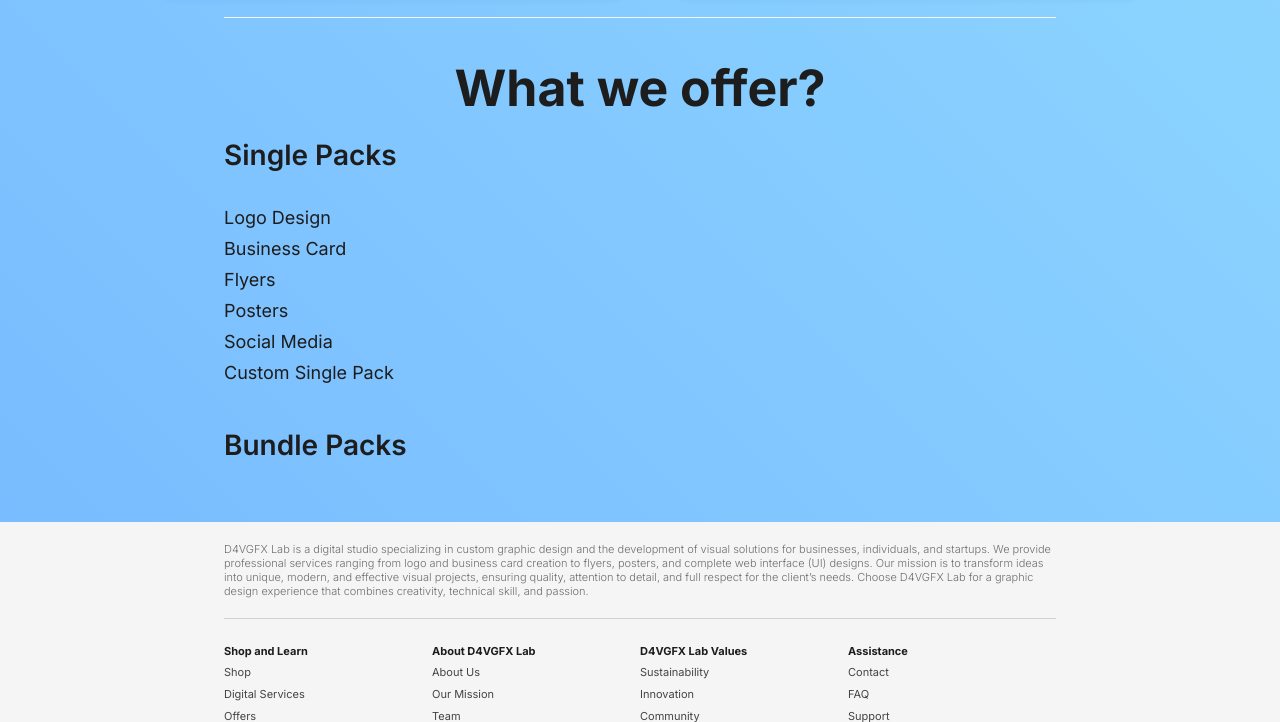
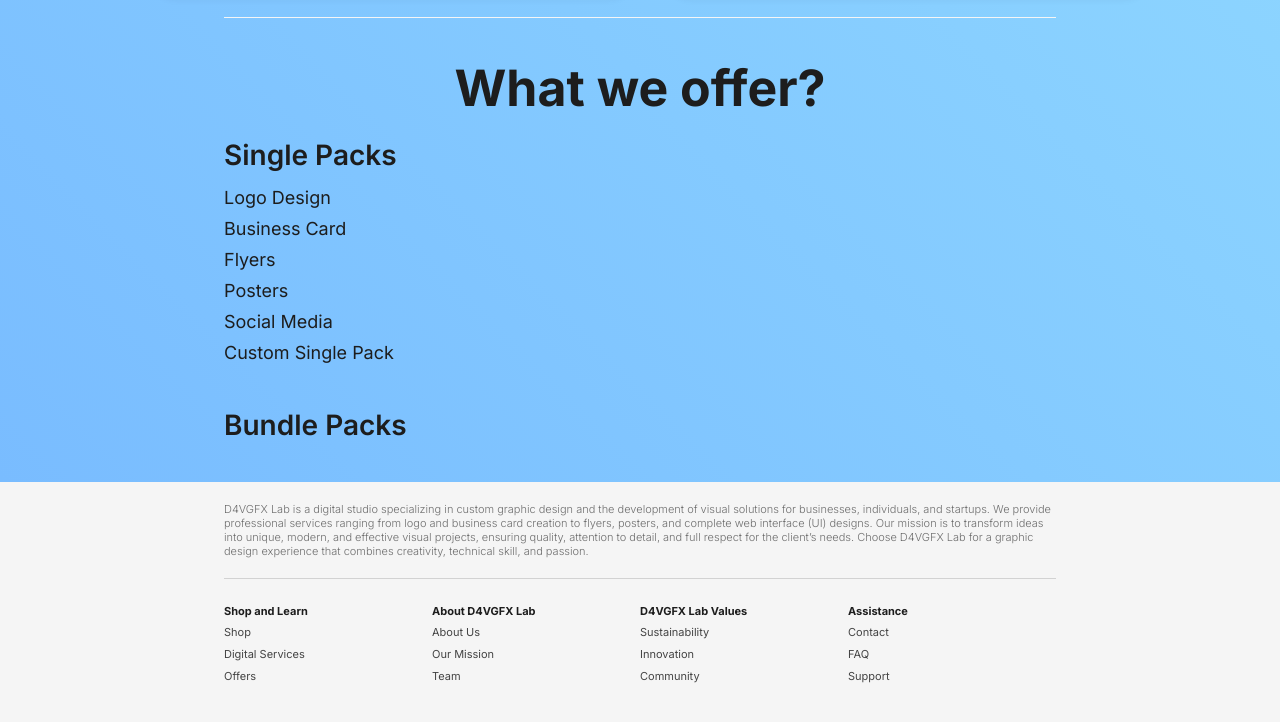
Before and after one commit to D4VGFX/D4VGFX_Lab, an Astro site: page /products in a window 1280 px wide. Shown: the part 696-1418 px from the top of the page. Built offline with nearby package versions, Linux system fonts and the light colour scheme; Astro itself is replaced by a stand-in of ours.

Commit message:
Update style_products.css

```diff
--- a/src/styles/style_products.css
+++ b/src/styles/style_products.css
@@ -250,7 +250,7 @@
     flex-wrap: wrap;
     align-items: left;
     justify-content: flex-start;
-    padding: 20px 0;
+    padding: 0 0 20px 0;
 }
 
 .list {
```
